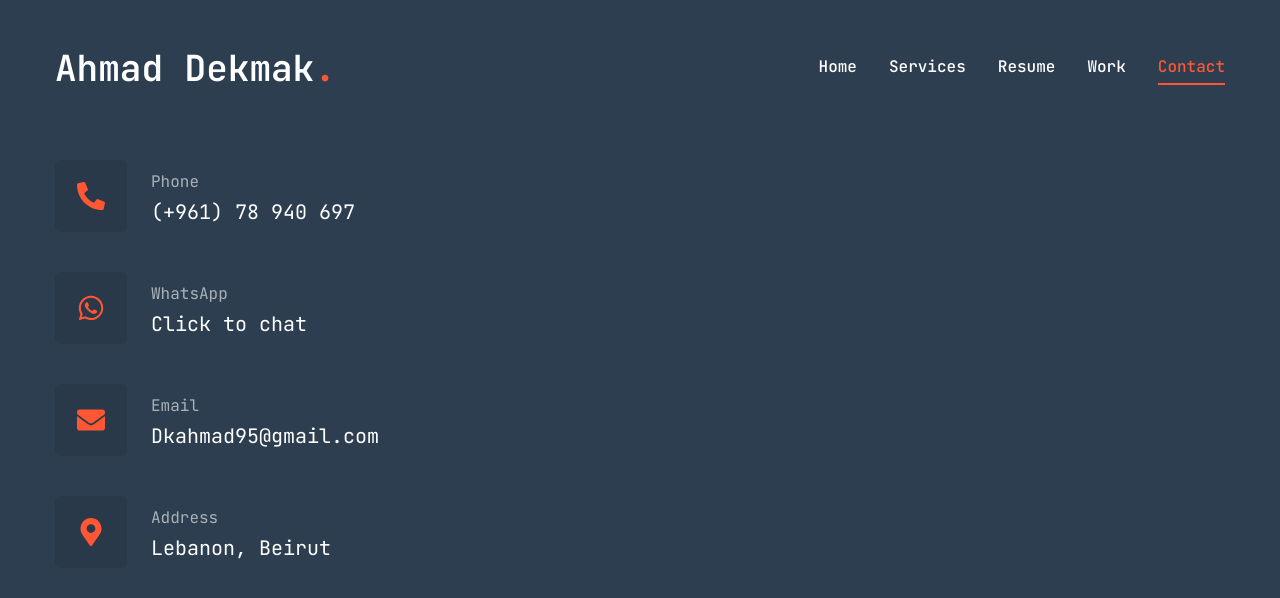
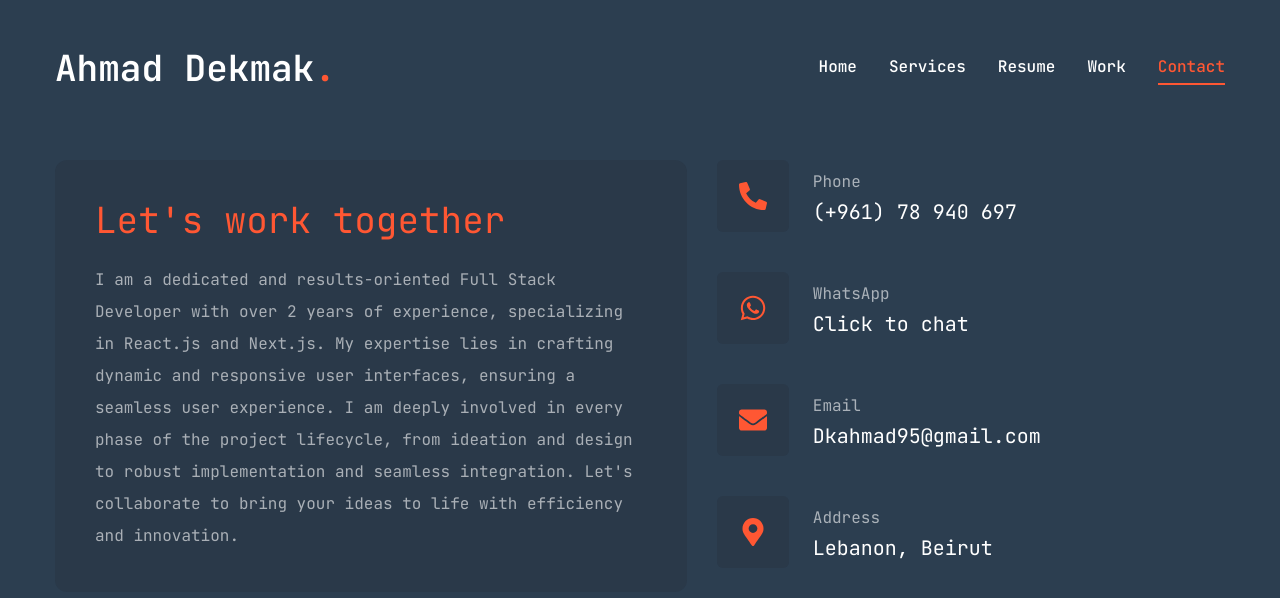
Before and after one commit to dkahmad95/portfoliov2, a Next.js app: page /contact in a window 1280 px wide. Shown: the top 598 px of the page. Built offline with nearby package versions, Linux system fonts and the light colour scheme.

Commit message:
first commit

```diff
--- a/app/contact/page.jsx
+++ b/app/contact/page.jsx
@@ -33,7 +33,7 @@ const info = [
 ];
 
 import { motion } from "framer-motion";
-// import ContactForm from "@/components/ContactForm";
+import ContactForm from "@/components/ContactForm";
 
 const Contact = () => {
   return (
@@ -48,7 +48,7 @@ const Contact = () => {
       <div className="container mx-auto">
         <div className="flex flex-col xl:flex-row gap-[30px]">
           {/* form */}
-      {/* <ContactForm/> */}
+      <ContactForm/>
           {/* info */}
           <div className="flex-1 items-center xl:justify-end  mb-8 xl:mb-0">
             <ul className="flex flex-col gap-10">
--- a/app/page.jsx
+++ b/app/page.jsx
@@ -14,7 +14,7 @@ const Home = () => {
           <div className="text-center xl:text-left order-2 xl:order-none">
             <span className="text-xl">Software Developer</span>
             <h1 className="h1 mb-6">
-              Hello I'm <br />
+              Hello I&apos;m <br />
               <span className="text-accent">Ahmad Dekmak</span>
             </h1>
             <p className="max-w-[500px] mb-9 text-white/80">
--- a/components/ContactForm.jsx
+++ b/components/ContactForm.jsx
@@ -20,9 +20,9 @@ const ContactForm = () => {
         action=""
         className="flex flex-col gap-6 p-10 bg-[#2323292a] rounded-xl"
       >
-        <h3 className=" text-4xl text-accent">Let's work together</h3>
+        <h3 className=" text-4xl text-accent">Let&apos;s work together</h3>
         <p className=" text-white/60">
-        I am a dedicated and results-oriented Full Stack Developer with over 2 years of experience, specializing in React.js and Next.js. My expertise lies in crafting dynamic and responsive user interfaces, ensuring a seamless user experience. I am deeply involved in every phase of the project lifecycle, from ideation and design to robust implementation and seamless integration. Let's collaborate to bring your ideas to life with efficiency and innovation.
+        I am a dedicated and results-oriented Full Stack Developer with over 2 years of experience, specializing in React.js and Next.js. My expertise lies in crafting dynamic and responsive user interfaces, ensuring a seamless user experience. I am deeply involved in every phase of the project lifecycle, from ideation and design to robust implementation and seamless integration. Let&apos;s collaborate to bring your ideas to life with efficiency and innovation.
 
         </p>
         {/* input */}
```
